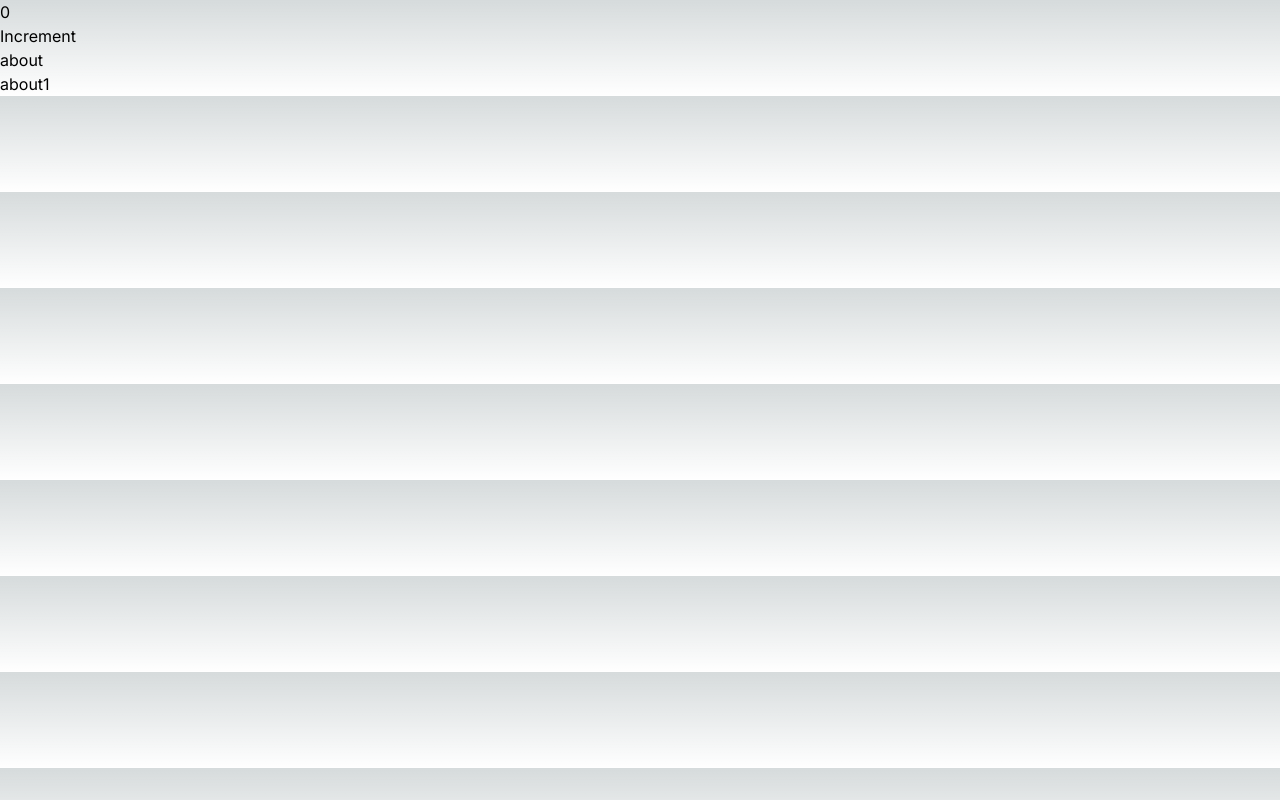
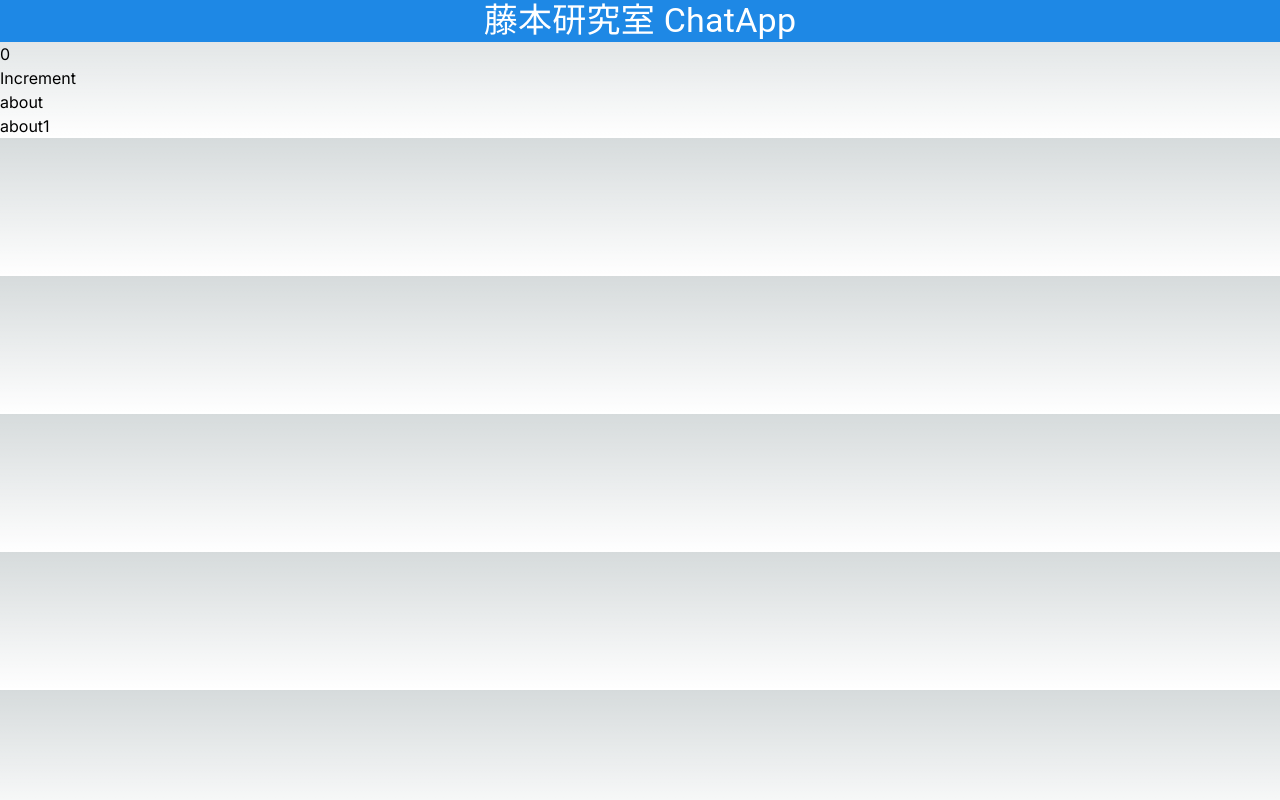
Before and after one commit to fujimotolabs/chatApp, a Next.js app in the folder front/chat/: page /about in a window 1280 px wide. Built offline with nearby package versions, Linux system fonts and the light colour scheme.

Commit message:
materialUI導入＋ヘッダ作成

```diff
--- a/front/chat/app/layout.tsx
+++ b/front/chat/app/layout.tsx
@@ -1,6 +1,7 @@
 import type { Metadata } from "next";
 import { Inter } from "next/font/google";
 import "./globals.css";
+import Header from "@/component/layout/header";
 
 const inter = Inter({ subsets: ["latin"] });
 
@@ -15,8 +16,11 @@ export default function RootLayout({
   children: React.ReactNode;
 }>) {
   return (
-    <html lang="en">
-      <body className={inter.className}>{children}</body>
+    <html lang="ja">
+
+      <body className={inter.className}>
+      <Header/>
+        {children}</body>
     </html>
   );
 }
--- /dev/null
+++ b/front/chat/component/layout/header.tsx
@@ -0,0 +1,12 @@
+import { Grid, Typography } from "@mui/material";
+import {blue} from '@mui/material/colors';
+
+export default function Header() {
+    return(
+        <div>
+            <Grid container alignItems={"center"} justifyContent={"center"} bgcolor={blue[600]} color={"white"}>
+            <Typography variant="h4">藤本研究室 ChatApp</Typography>
+            </Grid>
+        </div>
+    )
+}
--- /dev/null
+++ b/front/chat/component/layout/sidebar.tsx
@@ -0,0 +1,4 @@
+
+export default function Sidebar() {
+
+}
```
Also changed, not shown: front/chat/package.json (+9 -5 lines), 1 other file (tests, documents, lock files or other folders).
